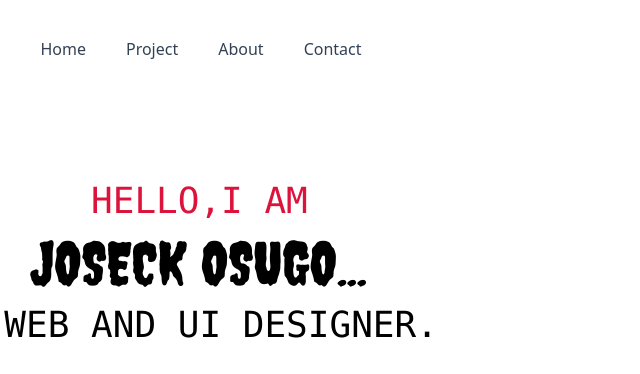
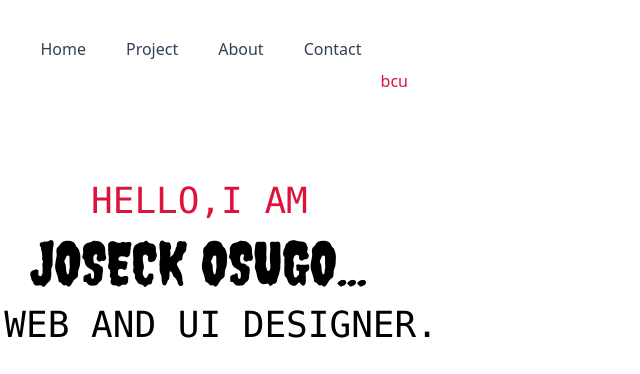
Before and after one commit to 0sugo/portfolio, a website: page index.html in a window 1280 px wide. Shown: the part 133-507 px from the top of the page, 439-1079 px from the left. Drawn offline with nearby package versions, Linux system fonts and the light colour scheme; a web font is replaced by a local one.

```diff
--- a/index.html
+++ b/index.html
@@ -87,6 +87,7 @@
 
 
       </div>
+      <p>bcu</p>
       <div class="flex-1 w-64">
         <div class="text-4xl font-mono inline-block justify-center text-center h-40 w-auto mt-8 md:mt-28 left-1/2 md:-ml-60 md:absolute" >
           <p>
```
